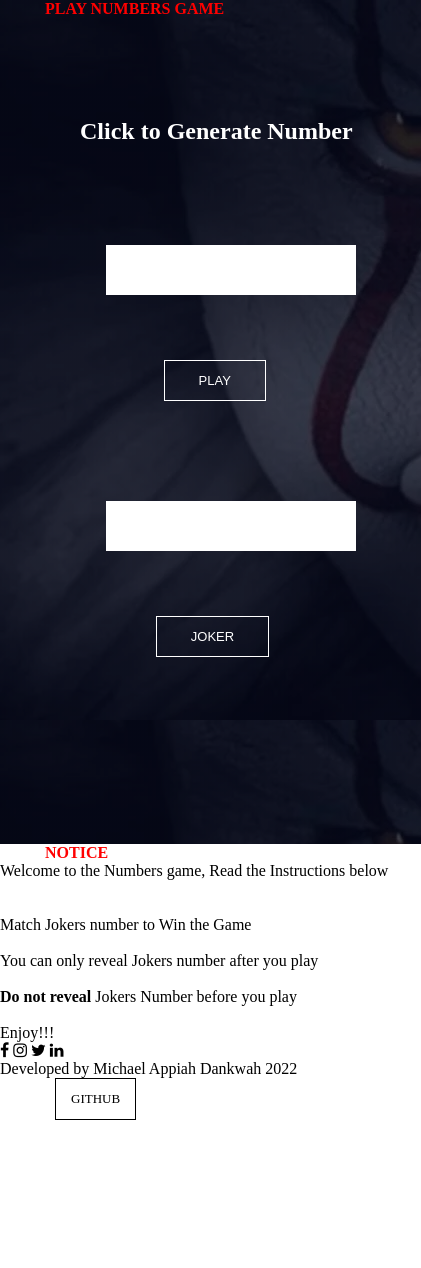
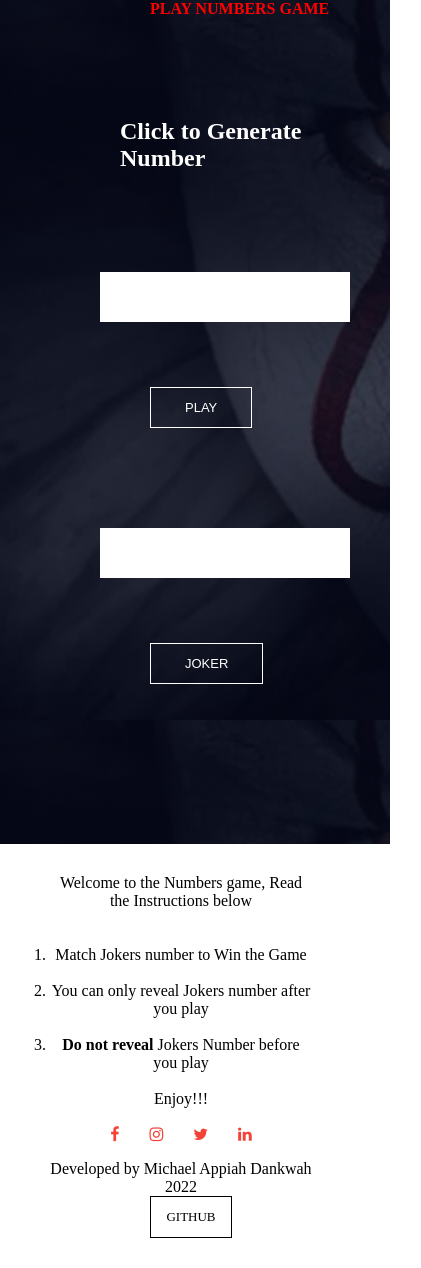
Before and after one commit to Terre8055/numbersgame.github.io, a plain HTML site: page index.html in a window 390 px wide. Shown: the whole page, 421 px wide, since content can reach past the window. Before the commit the page ends 1120 px from the top, so only its background shows below. Drawn offline with Linux system fonts and the light colour scheme.

Commit message:
Added media queries to make webpage responsive

```diff
--- a/aviator.css
+++ b/aviator.css
@@ -44,7 +44,7 @@ body::before {
 
 
 .loadPage {
-    width: 105vh;
+    width: 100%;
     height: 100vh;
     background-image: linear-gradient(rgba(4, 9, 30, 0.7), rgba(4, 9, 30, 0.7)), url(joker.webp);;
     background-color: aqua;
@@ -58,8 +58,8 @@ h1 {
 h2 {
     color: white;
     display: grid;
-    margin-left: 200px;
-    margin-top: 100PX;
+    margin-left: 500px;
+    margin-top: 100px;
 }
 
 /* input{
@@ -74,7 +74,7 @@ p.font{
     background-color: white;
     width: 250px;
     height: 50px;
-    margin-left: 200px;
+    margin-left: 500px;
     margin-top: 100px;
     margin-bottom: 50px;
     font-size: 25px;
@@ -85,7 +85,7 @@ p.font1{
     background-color: white;
     width: 250px;
     height: 50px;
-    margin-left: 200px;
+    margin-left: 500px;
     margin-top: 100px;
     margin-bottom: 50px;
     font-size: 25px;
@@ -105,7 +105,7 @@ p.font1{
     background: transparent;
     position: relative;
     cursor: pointer;
-    margin-left: 250px;
+    margin-left: 550px;
     margin-top: 50px;
 }
 
@@ -126,7 +126,7 @@ p.font1{
     background: transparent;
     position: relative;
     cursor: pointer;
-    margin-left: 250px;
+    margin-left: 550px;
     margin-top: 0px;
 }
 
@@ -153,21 +153,52 @@ a{
     background: transparent;
     position: relative;
     cursor: pointer;
-    margin-left: 250px;
+    margin-left: 20px;
     margin-top: 0px;
 }
+
+a:hover{
+    background: black;
+    color: white;
+    transition: 1s;
+    border-radius: 2px;
+    border-radius: 25px;
+    border: solid white;
+}
+
+.footer {
+    width: 80%;
+    text-align: center;
+    padding: 30px 0;
+}
+
+.footer h4 {
+    margin-bottom: 25px;
+    margin-top: 20px;
+    font-weight: 600;
+}
+
+.icons .fa {
+    color: #f44336;
+    margin: 0 13px;
+    cursor: pointer;
+    padding: 18px 0;
+}
+
 
 
 @media(max-width: 700px){
 
-.loadPage {
-    width: 108%;
+.body {
+    width: 100%;
     height: 100vh;
 }
+
 
 h1 {
     font-size: medium;
     margin-left: 45px;
+    margin-left: 150px;
 }
 
 
@@ -175,16 +206,16 @@ h1 {
 h2 {
 
     display: grid;
-    margin-left: 80px;
+    margin-left: 120px;
     margin-top: 100px
 }
 
 .bossNum{
-    margin-left: -94px;
+    margin-left: -400px;
 }
 
 .display-Random{
-    margin-left: -94px;
+    margin-left: -400px;
 }
 
 
@@ -193,21 +224,24 @@ h2 {
 #button {
     display: inline-block;
     margin-top: 15px;
-    margin-left: 37%;
+    margin-left: 150px;
 }
 
 #button1 {
     display: inline-block;
     margin-top: 15px;
-    margin-left: 50%;
+
 }
 
 a {
-    margin-left: 55px;
+    margin-left: 20px;
     padding-bottom: 12px;
     padding-left: 15px;
     padding-right: 15px;
 }
 
+.container {
+    margin-left: 50px;
+}
 
 }
--- a/index.html
+++ b/index.html
@@ -34,8 +34,7 @@
     </section>
     <!-- --------------Footer------------ -->
     <section class="footer">
-      <h1>NOTICE</h1>
-
+      <div class="container">
         <p>Welcome to the Numbers game, Read the Instructions below</p>
         <br /><br />
         <ol>
@@ -55,6 +54,7 @@
         </div>
         <p>Developed by Michael Appiah Dankwah 2022</p>
         <a href="https://github.com/Terre8055" target="_blank">GITHUB</a>
+      </div>
     </section>
   </body>
 </html>
```
Lines whose indentation alone changed are shown as unchanged.
